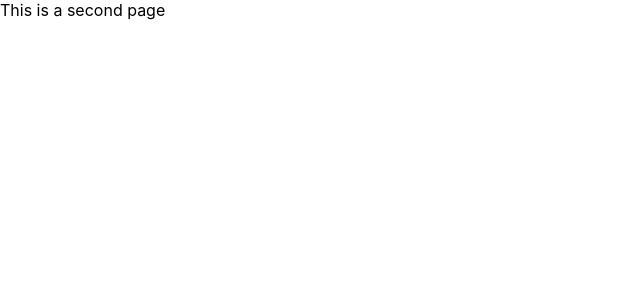
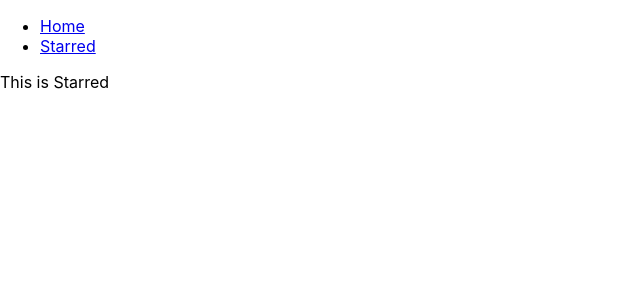
Before and after one commit to Aryan-raj-007/box-office, a React (Create React App) app: page /starred in a window 1280 px wide. Shown: the top 300 px of the page, without its empty margins (0-640 px from the left). Built offline with nearby package versions, Linux system fonts and the light colour scheme.

Commit message:
added navBar & pages components

```diff
--- a/src/App.js
+++ b/src/App.js
@@ -1,19 +1,28 @@
 import React from 'react';
 import { Switch, Route } from 'react-router-dom';
+import Navs from './components/Navs';
+import Home from './pages/Home';
+import Starred from './pages/Starred';
 
 function App() {
   return (
+    <div>
+      <Navs />
+
       <Switch>
         <Route exact path="/">
-        This is a homepage
+          <Home />
         </Route>
 
         <Route exact path="/starred">
-        This is a second page
+          <Starred />
         </Route>
 
-      <Route>This is 404 error </Route>
+        <Route>
+          <div>Not found</div>
+        </Route>
       </Switch>
+    </div>
   );
 }
 
--- /dev/null
+++ b/src/components/Navs.js
@@ -0,0 +1,23 @@
+import React from 'react';
+import { Link } from 'react-router-dom';
+
+const LINKS = [
+  { to: '/', text: 'Home' },
+  { to: '/starred', text: 'Starred' },
+];
+
+const Navs = () => {
+  return (
+    <div>
+      <ul>
+        {LINKS.map(item => (
+          <li key={item.to}>
+            <Link to={item.to}>{item.text}</Link>
+          </li>
+        ))}
+      </ul>
+    </div>
+  );
+};
+
+export default Navs;
--- /dev/null
+++ b/src/pages/Home.js
@@ -0,0 +1,7 @@
+import React from 'react';
+
+const Home = () => {
+  return <div>This is Home</div>;
+};
+
+export default Home;
--- /dev/null
+++ b/src/pages/Starred.js
@@ -0,0 +1,7 @@
+import React from 'react';
+
+const Starred = () => {
+  return <div>This is Starred</div>;
+};
+
+export default Starred;
```
Also changed, not shown: 1 other file (tests, documents, lock files or other folders). Lines whose indentation alone changed are shown as unchanged.
